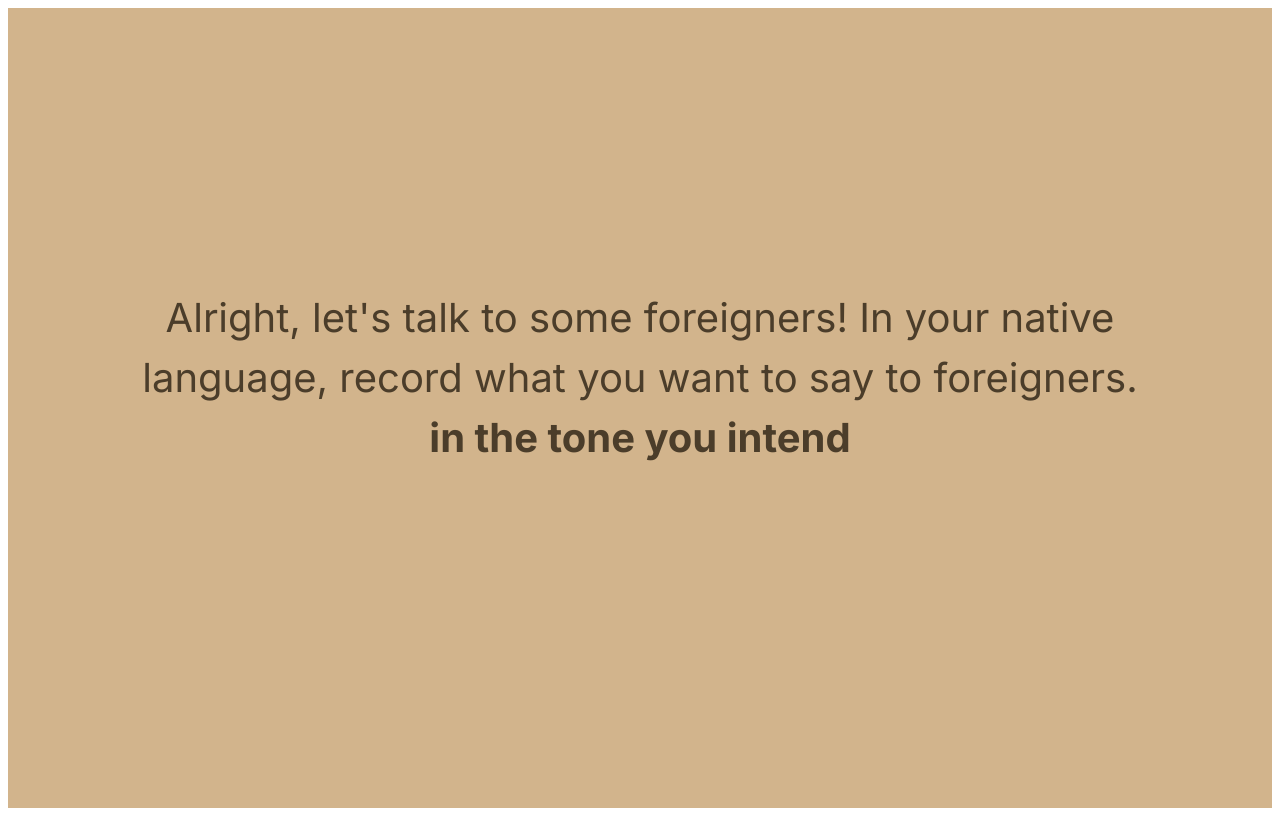
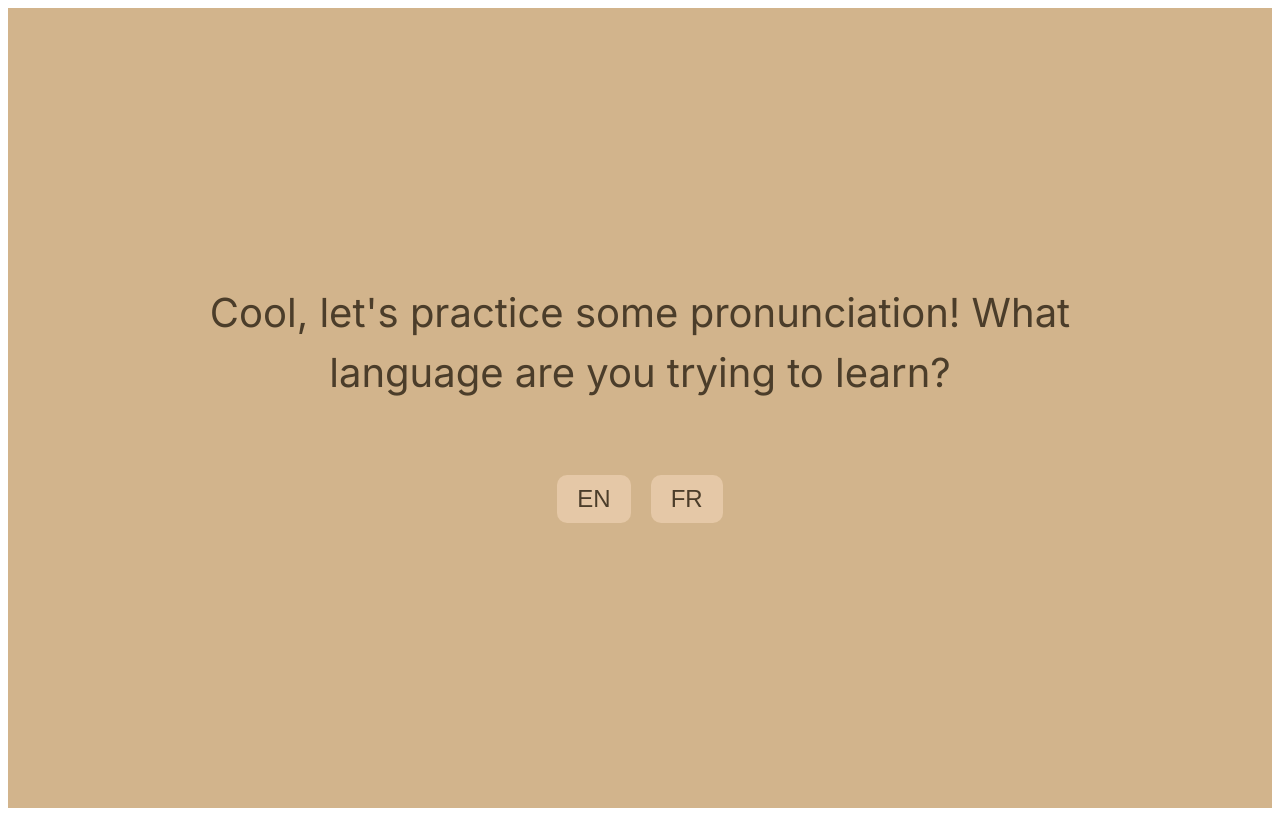
Before and after one commit to Boomaa23/speak-easy, a React (Create React App) app in the folder client/: page /practicelang in a window 1280 px wide. Built offline with nearby package versions, Linux system fonts and the light colour scheme.

Commit message:
added PracticeLangPage

```diff
--- a/client/src/pages/PracticeLangPage.js
+++ b/client/src/pages/PracticeLangPage.js
@@ -1,19 +1,39 @@
-import React from 'react';
-import { useNavigate } from 'react-router-dom';
+import React, { useRef } from 'react';
 import './pages.css'; // Import the custom styles
 
 const PracticeLangPage = () => {
+  const [language, setLanguage] = React.useState('');
+  const practiceRef = useRef(null); // Create a ref to scroll to
+
+  const handleLanguageSelect = (lang) => {
+    setLanguage(lang);
+    // Check if the practiceRef is defined before scrolling
+    if (practiceRef.current) {
+      practiceRef.current.scrollIntoView({ behavior: 'smooth' });
+    }
+  };
 
   return (
     <div className="page-container">
       <div className="core-text">
-            Alright, let's talk to some foreigners! In your native language, record what you want to say to foreigners.
-
-            <span className="highlight-bold"> in the tone you intend</span>
+        Cool, let's practice some pronunciation! What language are you trying to learn?
         <br />
         <br />
+        {/* Language buttons */}
+        <button className="language-btn" onClick={() => handleLanguageSelect('Spanish')}>
+          EN
+        </button>
+        <button className="language-btn" onClick={() => handleLanguageSelect('French')}>
+          FR
+        </button>
       </div>
 
+      {/* New text section */}
+      {language && (
+        <div ref={practiceRef} className="core-text">
+          <h3>Alright, let's practice some {language} pronunciation.</h3>
+        </div>
+      )}
     </div>
   );
 };
--- a/client/src/pages/pages.css
+++ b/client/src/pages/pages.css
@@ -123,3 +123,12 @@ transition: color 0.3s ease;
     cursor: pointer;
     transition: background-color 0.3s ease;
 }
+
+.fade-in-out {
+    transition: opacity 0.5s ease-in-out;
+    opacity: 1;
+  }
+
+  .fade-in-out.hidden {
+    opacity: 0;
+  }
```
Also changed, not shown: client/src/pages/WelcomePage.js (line endings or trailing spaces). Lines whose indentation alone changed are shown as unchanged.
